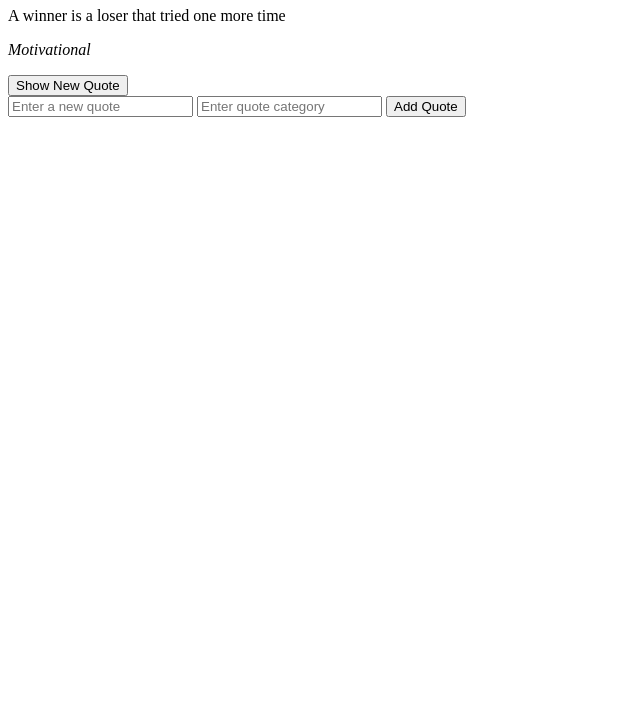
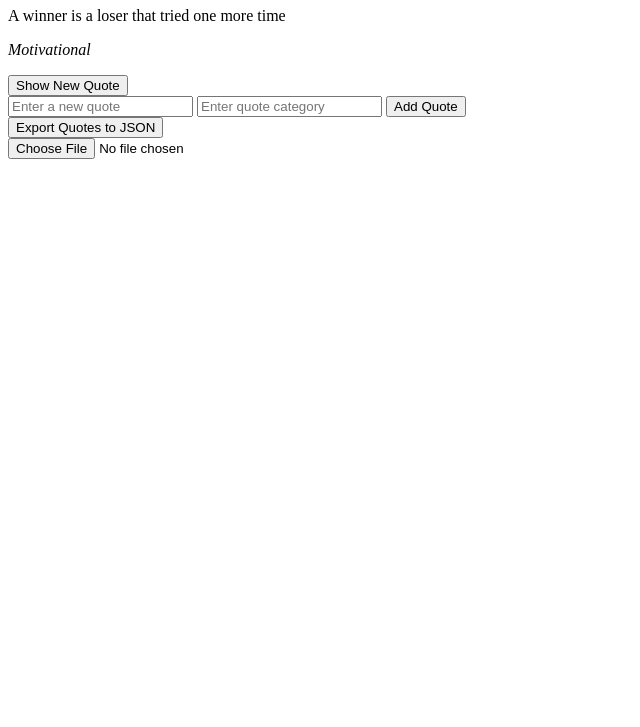
Before and after one commit to ikxneng/alx_fe_javascript, a plain HTML site: page dom-manipulation/index.html in a window 1280 px wide. Shown: the part 73-800 px from the top of the page, without its empty margins (0-640 px from the left). Drawn offline with Linux system fonts and the light colour scheme.

Commit message:
Update index.html

```diff
--- a/dom-manipulation/index.html
+++ b/dom-manipulation/index.html
@@ -16,6 +16,12 @@
         <button onclick="addQuote()">Add Quote</button>
       </div>
 
+      <div>
+        <button id="exportQuotes">Export Quotes to JSON</button>
+      </div>
+
+      <input type="file" id="importFile" accept=".json" onchange="importFromJsonFile(event)" >
+
     <script src="script.js"></script>
   </body>
   </html>
```
